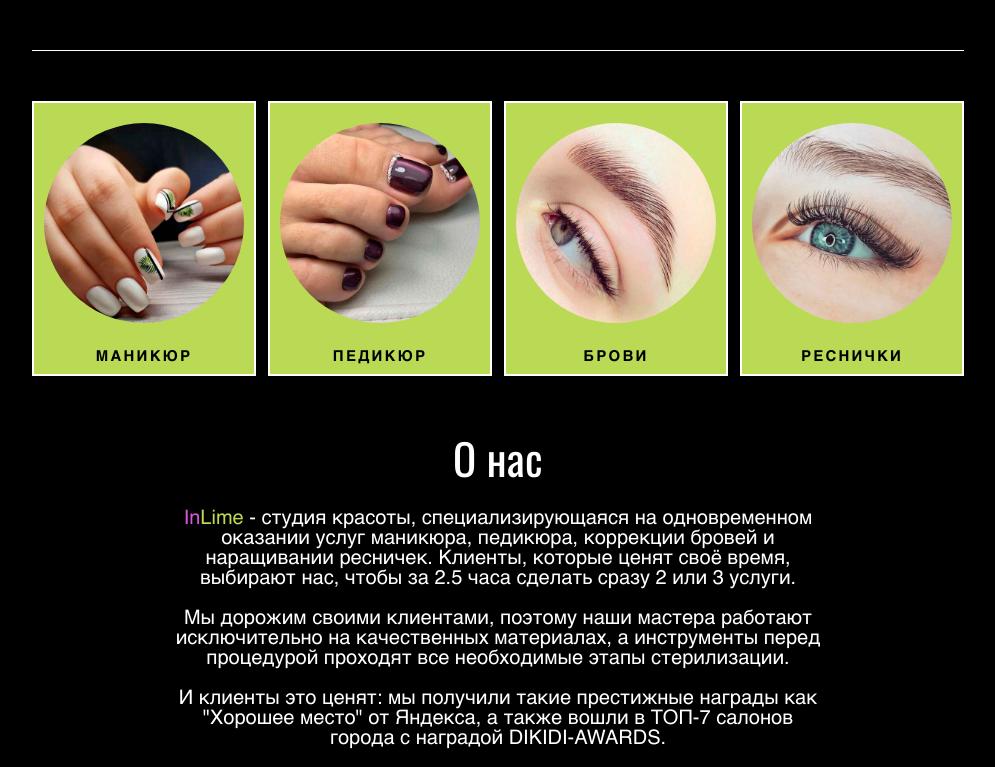
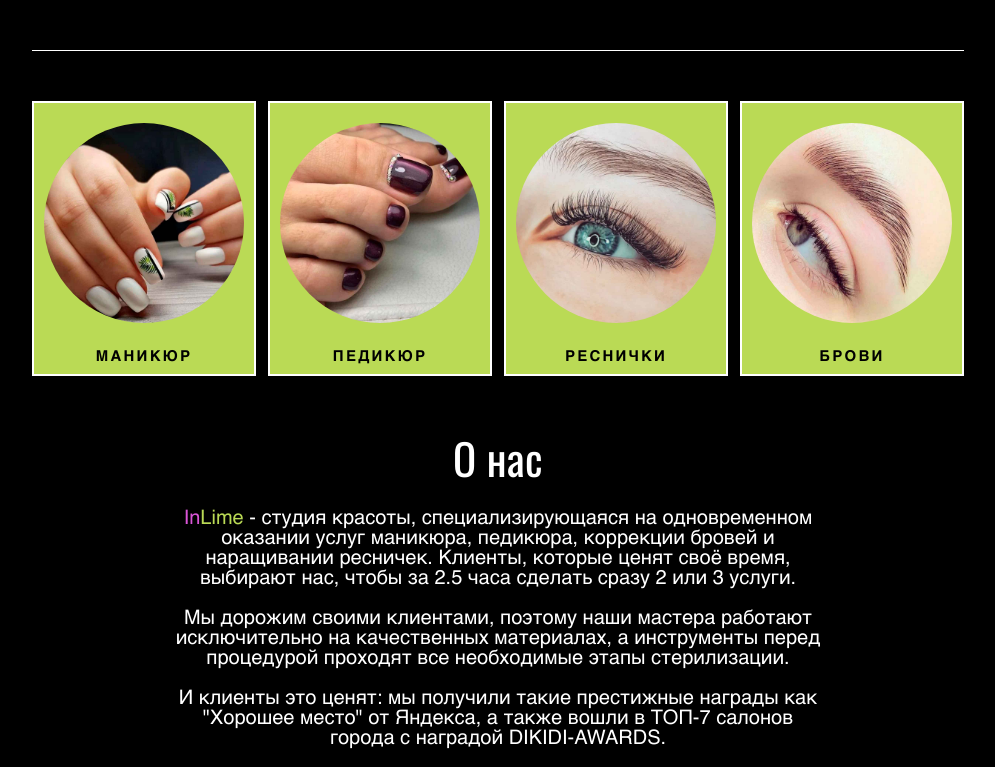
Before and after one commit to dariarus/inlime-landing, a React (Vite) app: page / in a window 1280 px wide. Shown: the part 608-1375 px from the top of the page, without its empty margins (142-1137 px from the left). Built offline with nearby package versions, Linux system fonts and the light colour scheme.

Commit message:
feature: Поменять местами разделы "Ресницы" и "Брови"

```diff
--- a/src/components/app/app.tsx
+++ b/src/components/app/app.tsx
@@ -110,8 +110,8 @@ const App: FunctionComponent = () => {
           <div className={appStyles.menu__list}>
             <MenuItem service="Маникюр" url={manicure} ref={manicureRef} windowWidth={screenWidth.innerWidth}/>
             <MenuItem service="Педикюр" url={pedicure} ref={pedicureRef} windowWidth={screenWidth.innerWidth}/>
+            <MenuItem service="Реснички" url={eyelashes} ref={eyelashesRef} windowWidth={screenWidth.innerWidth}/>
             <MenuItem service="Брови" url={eyebrows} ref={eyebrowsRef} windowWidth={screenWidth.innerWidth}/>
-            <MenuItem service="Реснички" url={eyelashes} ref={eyelashesRef} windowWidth={screenWidth.innerWidth}/>
           </div>
         </menu>
         <section className={appStyles.section} ref={aboutUsRef}>
@@ -157,10 +157,10 @@ const App: FunctionComponent = () => {
                        ref={manicureRef} windowWidth={screenWidth.innerWidth}/>
           <ServiceType serviceHeading="Педикюр" servicesList={pedicureService} portfolio={pedicurePortfolio}
                        ref={pedicureRef} windowWidth={screenWidth.innerWidth}/>
+          <ServiceType serviceHeading="Реснички" servicesList={eyelashesService} portfolio={eyelashesPortfolio}
+                       ref={eyelashesRef} windowWidth={screenWidth.innerWidth}/>
           <ServiceType serviceHeading="Брови" servicesList={eyebrowsService} portfolio={eyebrowsPortfolio}
                        ref={eyebrowsRef} windowWidth={screenWidth.innerWidth}/>
-          <ServiceType serviceHeading="Реснички" servicesList={eyelashesService} portfolio={eyelashesPortfolio}
-                       ref={eyelashesRef} windowWidth={screenWidth.innerWidth}/>
         </section>
         <section className={appStyles.section} ref={promosRef}>
           <h2 className={`${appStyles.section__text} ${appStyles.section__text_heading}`}>Акции</h2>
```
